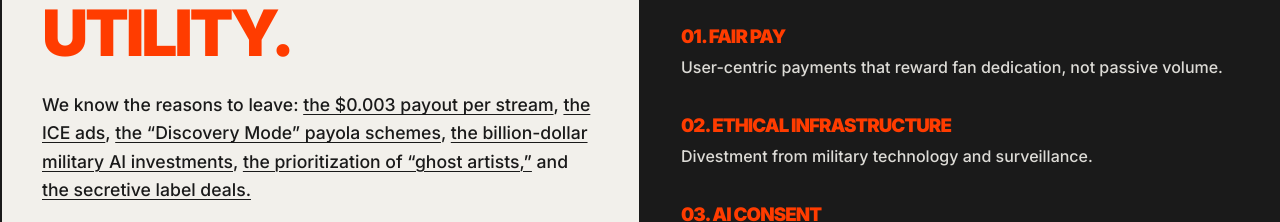
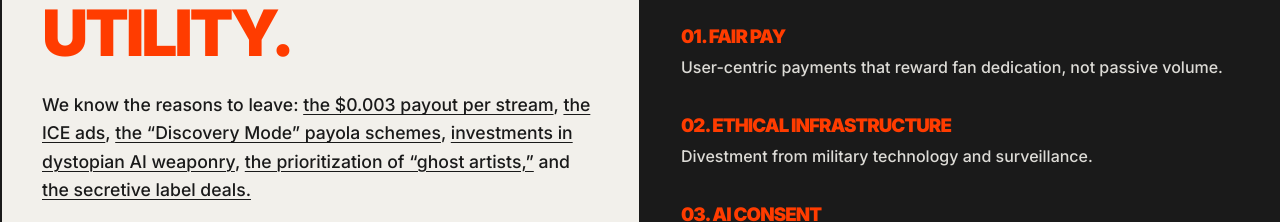
Before and after one commit to ang2990/releaseparty, a SvelteKit app: page / in a window 1280 px wide. Shown: the part 1320-1542 px from the top of the page. Built offline with nearby package versions, Linux system fonts and the light colour scheme; no server answers.

Commit message:
content: update AI investments language to 'investments in dystopian AI weaponry'

```diff
--- a/src/routes/+page.svelte
+++ b/src/routes/+page.svelte
@@ -121,7 +121,7 @@
                 <a href="https://freeyourmusic.com/blog/how-much-does-spotify-pay-per-stream" target="_blank" class="inline-link">the $0.003 payout per stream</a>,
                 <a href="https://www.rollingstone.com/music/music-news/ice-ads-all-over-streaming-services-spotify-hbo-pandora-1235447970/" target="_blank" class="inline-link">the ICE ads</a>,
                 <a href="https://pitchfork.com/news/spotify-facing-house-judiciary-committee-probe-over-discovery-mode/" target="_blank" class="inline-link">the “Discovery Mode” payola schemes</a>,
-                <a href="https://www.musicbusinessworldwide.com/spotify-ceo-daniel-ek-leads-690m-funding-round-for-ai-drone-manufacturer-helsing/" target="_blank" class="inline-link">the billion-dollar military AI investments</a>,
+                <a href="https://www.musicbusinessworldwide.com/spotify-ceo-daniel-ek-leads-690m-funding-round-for-ai-drone-manufacturer-helsing/" target="_blank" class="inline-link">investments in dystopian AI weaponry</a>,
                 <a href="https://harpers.org/archive/2025/01/the-ghosts-in-the-machine-liz-pelly-spotify-musicians/" target="_blank" class="inline-link">the prioritization of “ghost artists,”</a> and
                 <a href="https://www.reuters.com/legal/litigation/lawsuit-claims-umg-cut-artists-royalties-under-secret-spotify-deal-2023-01-04/#:~:text=Black%20Sheep's%20attorneys%20and%20representatives,:23-cv-00015." target="_blank" class="inline-link">the secretive label deals.</a>
             </p>
```
